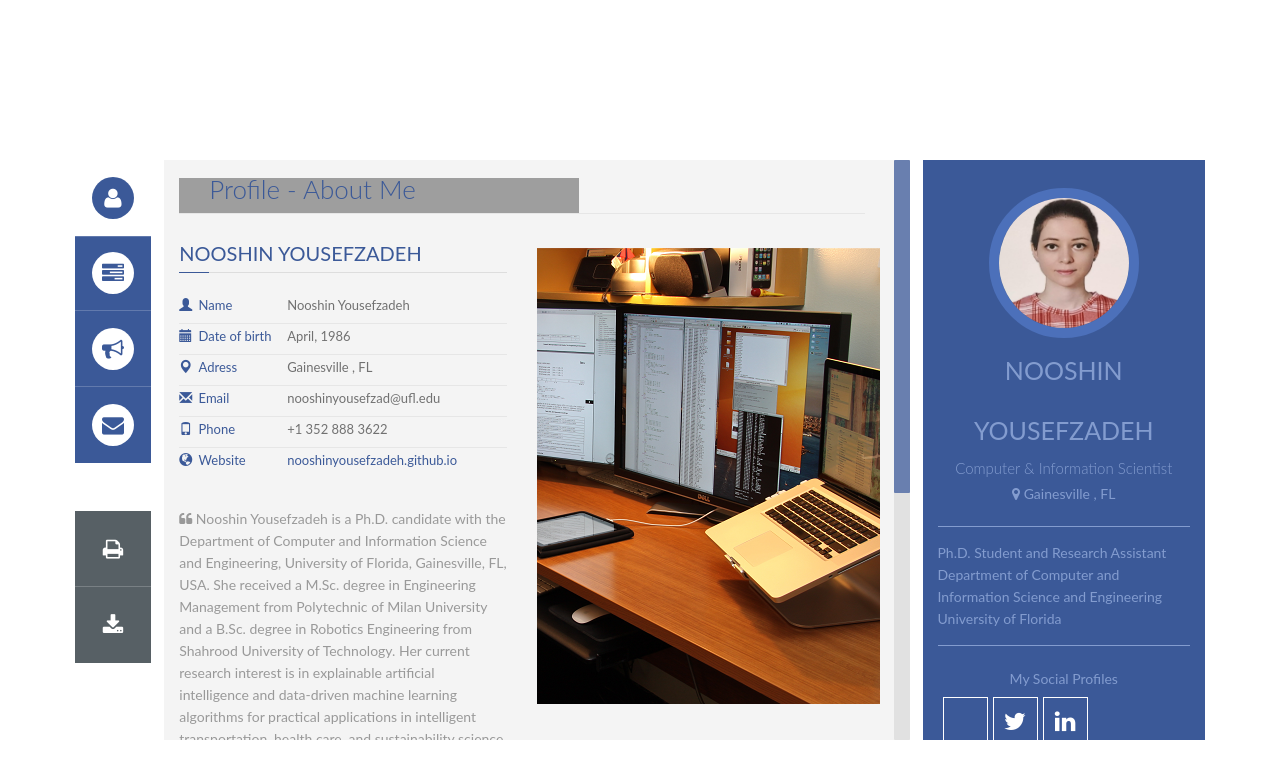
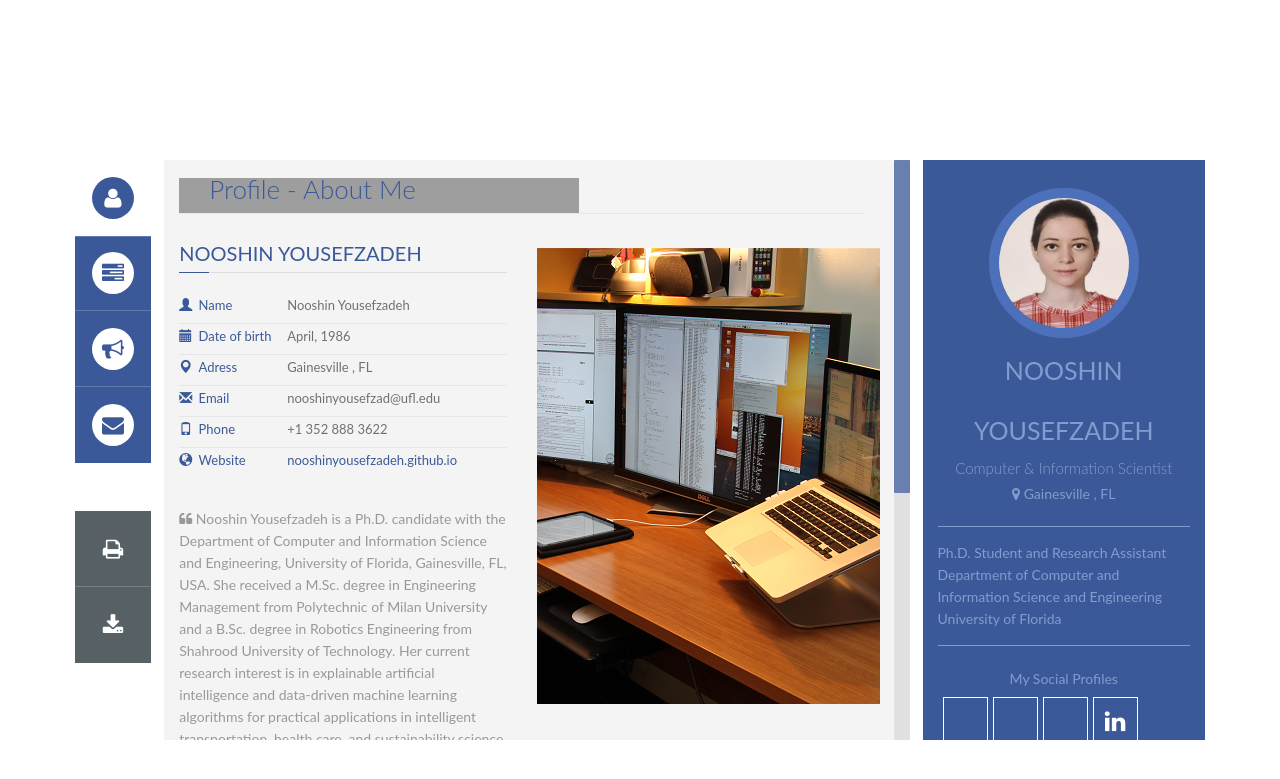
Before and after one commit to nooshinyousefzadeh/nooshinyousefzadeh.github.io, a Jekyll site: the page built from index.html, in a window 1280 px wide. Shown: the top 779 px of the page. Built offline with Jekyll 4.4.1, drawn with Linux system fonts in a browser that asks for light colours; some web fonts are replaced; grey boxes are pictures that could not be loaded.

Commit message:
contact info

```diff
--- a/index.html
+++ b/index.html
@@ -83,7 +83,8 @@ layout: default
             <h6>My Social Profiles</h6>
 
             <a href="{{site.google}}"><i class="fa fa-google"></i></a>
-            <a href="{{site.twitter}}"><i class="fa fa-twitter"></i></a>
+            <a href="https://www.researchgate.net/profile/Nooshin-Yousefzadeh-3"><i class="fa fa-graduation-cap"></i></a>
+            <a href="https://x.com/nooshin_yfz"><i class="fa fa-x-twitter"></i></a>
             <a href="{{site.linkedin}}"><i class="fa fa-linkedin"></i></a>
             <div class="clear"></div>
         </div>
```
